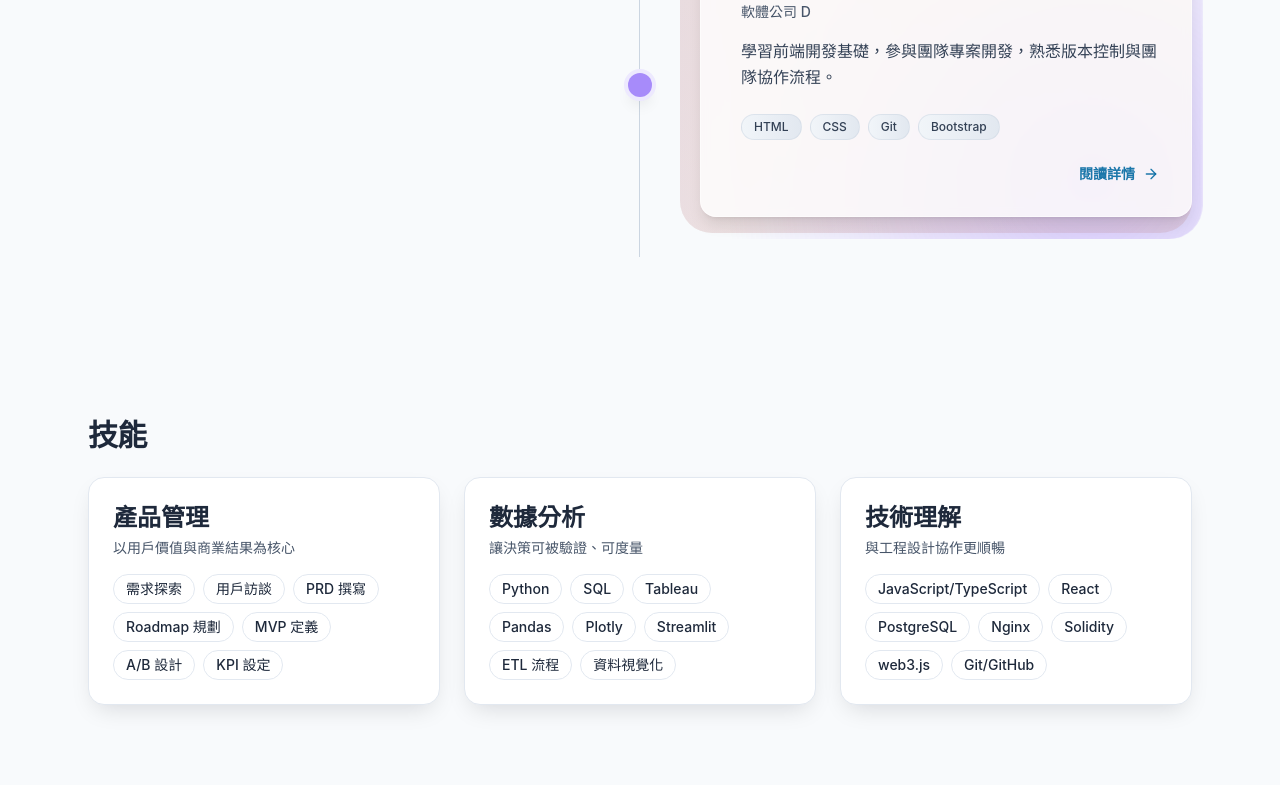
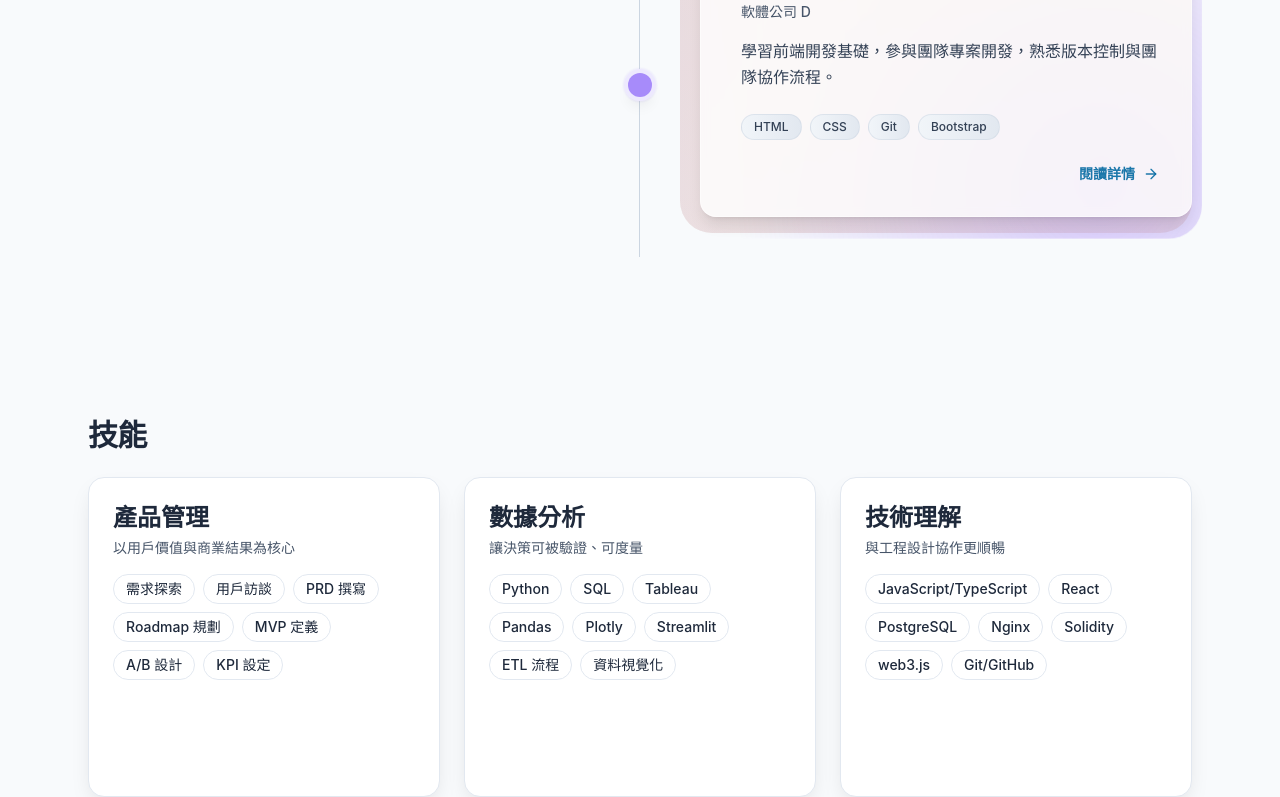
Before and after one commit to Christy1120/portfolio, a React (Vite) app: page / in a window 1280 px wide. Shown: the part 2000-2797 px from the top of the page. Built offline with nearby package versions, Linux system fonts and the light colour scheme.

Commit message:
style: stretch portfolio cards to equal height

```diff
--- a/src/components/Portfolio.tsx
+++ b/src/components/Portfolio.tsx
@@ -6,13 +6,13 @@ export default function Portfolio() {
     <section id="portfolio" className="section">
       <div className="container">
         <h2 className="h2">作品</h2>
-        <div className="mt-8 grid md:grid-cols-3 gap-6">
+        <div className="mt-8 grid md:grid-cols-3 gap-6 auto-rows-fr">
           {PROJECTS.map((p) => (
+            <div key={p.title} className="h-full flex flex-col">
               <motion.a
-              key={p.title}
                 href={p.href}
                 target="_blank"
-              className="card p-5 hover:shadow-lg transition-shadow"
+                className="card p-5 hover:shadow-lg transition-shadow h-full flex flex-col"
                 initial={{ opacity: 0, y: 16 }}
                 whileInView={{ opacity: 1, y: 0 }}
                 viewport={{ once: true, amount: 0.2 }}
@@ -29,6 +29,7 @@ export default function Portfolio() {
                   ))}
                 </div>
               </motion.a>
+            </div>
           ))}
         </div>
       </div>
--- a/src/index.css
+++ b/src/index.css
@@ -9,6 +9,6 @@
 .h2 { @apply font-heading text-2xl sm:text-3xl font-bold tracking-tight; }
 .h3 { @apply font-heading text-xl sm:text-2xl font-semibold; }
 .badge { @apply inline-flex items-center gap-2 rounded-full border px-3 py-1 text-sm font-medium bg-white/80 backdrop-blur border-slate-200; }
-.card { @apply rounded-2xl border border-slate-200 bg-white shadow-soft; }
+.card { @apply rounded-2xl border border-slate-200 bg-white shadow-soft min-h-80; }
 .lead { @apply text-lg text-slate-600; }
 .link { @apply underline decoration-2 underline-offset-4 hover:decoration-4; }
```
Lines whose indentation alone changed are shown as unchanged.
